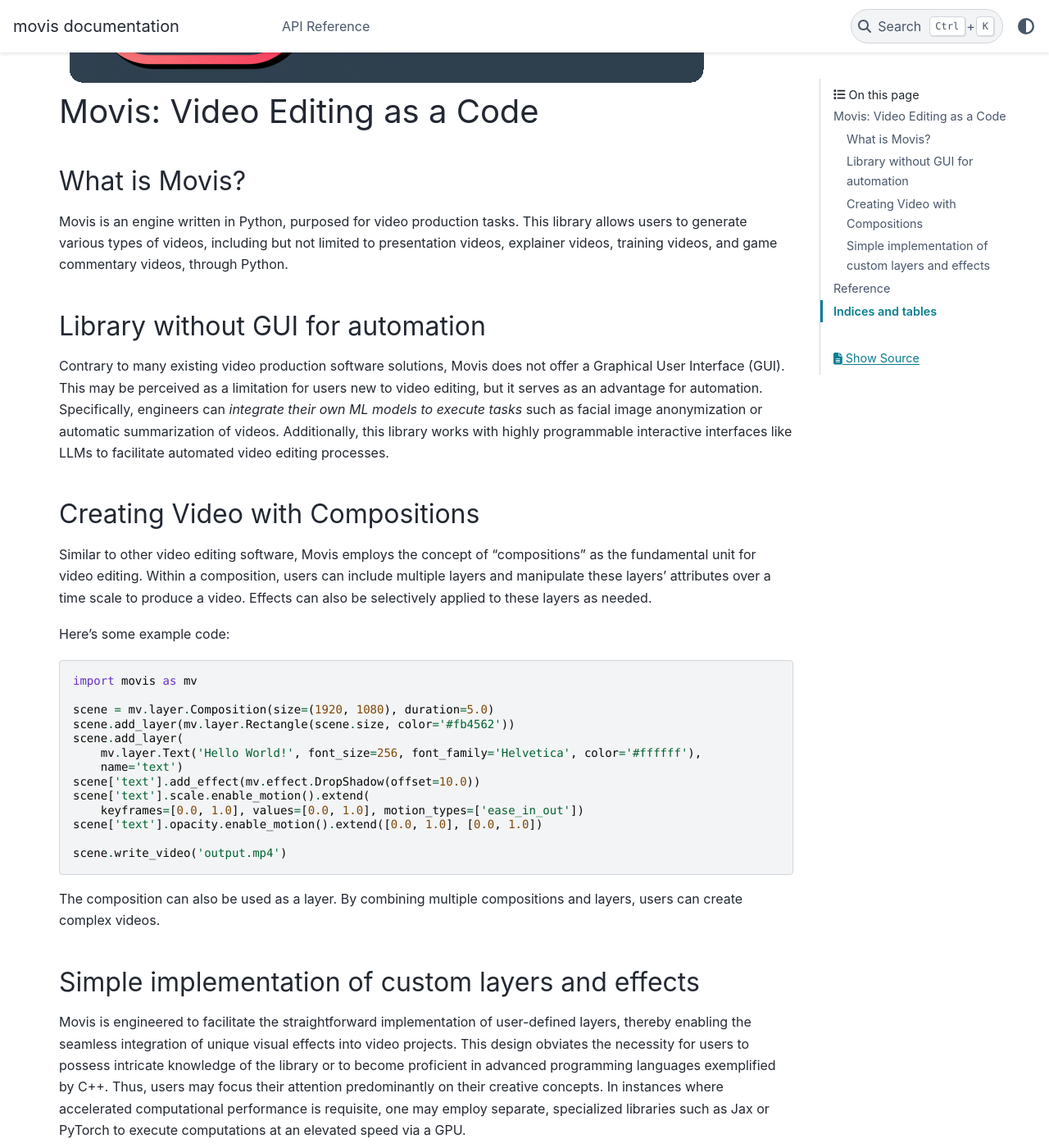
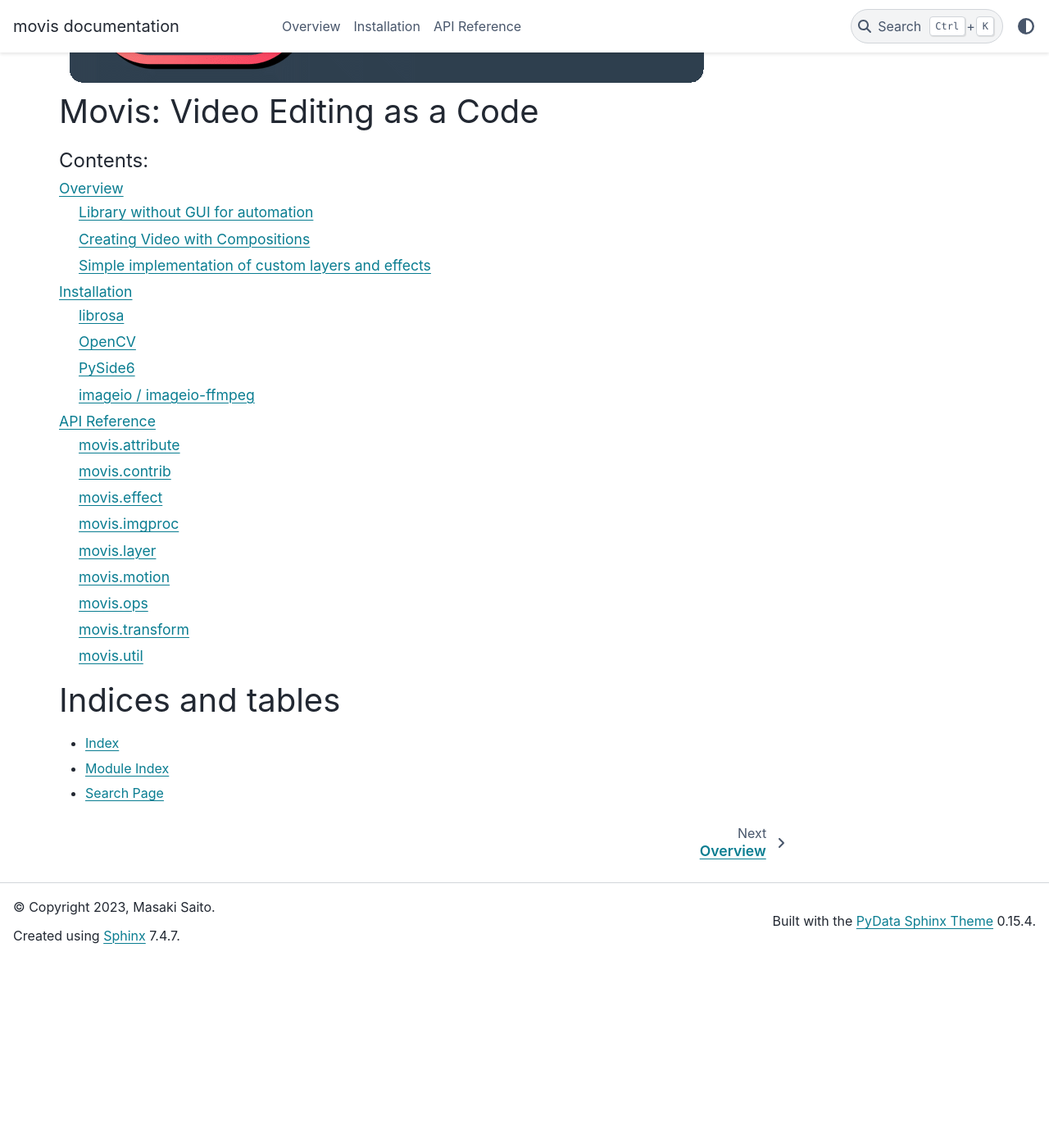
Before and after one commit to rezoo/movis, a Sphinx documentation site: the page built from docs/source/index.rst, in a window 1280 px wide and 1400 px high, scrolled down 310 px. Shown: the whole window at 82% size. Built offline with Sphinx 7.4.7 and the PyData theme 0.15.4, drawn with Linux system fonts in a browser that asks for light colours; after the commit the page ends 1480 px from its top, so only the background shows below that; some of the changed text lies outside the part shown.

Commit message:
Add install.rst

```diff
--- a/docs/source/index.rst
+++ b/docs/source/index.rst
@@ -1,149 +1,17 @@
+.. module:: movis
+
 .. image:: ../../images/movis_logo.png
 
 Movis: Video Editing as a Code
 =================================
 
-What is Movis?
----------------
-
-Movis is an engine written in Python, purposed for video production tasks.
-This library allows users to generate various types of videos,
-including but not limited to presentation videos, explainer videos,
-training videos, and game commentary videos, through Python.
-
-Library without GUI for automation
-----------------------------------
-
-Contrary to many existing video production software solutions,
-Movis does not offer a Graphical User Interface (GUI).
-This may be perceived as a limitation for users new to video editing,
-but it serves as an advantage for automation.
-Specifically, engineers can
-*integrate their own ML models to execute tasks* such as
-facial image anonymization or automatic summarization of videos.
-Additionally, this library works with highly programmable interactive
-interfaces like LLMs to facilitate automated video editing processes.
-
-Creating Video with Compositions
---------------------------------
-
-Similar to other video editing software,
-Movis employs the concept of "compositions" as the fundamental unit for video editing.
-Within a composition, users can include multiple layers and manipulate
-these layers' attributes over a time scale to produce a video.
-Effects can also be selectively applied to these layers as needed.
-
-Here's some example code:
-
-.. code-block:: python
-
-    import movis as mv
-
-    scene = mv.layer.Composition(size=(1920, 1080), duration=5.0)
-    scene.add_layer(mv.layer.Rectangle(scene.size, color='#fb4562'))
-    scene.add_layer(
-        mv.layer.Text('Hello World!', font_size=256, font_family='Helvetica', color='#ffffff'),
-        name='text')
-    scene['text'].add_effect(mv.effect.DropShadow(offset=10.0))
-    scene['text'].scale.enable_motion().extend(
-        keyframes=[0.0, 1.0], values=[0.0, 1.0], motion_types=['ease_in_out'])
-    scene['text'].opacity.enable_motion().extend([0.0, 1.0], [0.0, 1.0])
-
-    scene.write_video('output.mp4')
-
-The composition can also be used as a layer.
-By combining multiple compositions and layers, users can create complex videos.
-
-Simple implementation of custom layers and effects
----------------------------------------------------
-
-Movis is engineered to facilitate the straightforward implementation of user-defined layers,
-thereby enabling the seamless integration of unique visual effects into video projects.
-This design obviates the necessity for users to possess
-intricate knowledge of the library or to become proficient
-in advanced programming languages exemplified by C++.
-Thus, users may focus their attention predominantly on
-their creative concepts.
-In instances where accelerated computational performance is requisite,
-one may employ separate, specialized libraries such as
-Jax or PyTorch to execute computations at an elevated speed via a GPU.
-
-For example, to implement a user-defined layer, you only need to create a function that, given a time,
-returns an `np.ndarray` with a shape of `(H, W, 4)` and dtype of `np.uint8` in RGBA order, or returns `None`.
-
-.. code-block:: python
-
-    import numpy as np
-    import movis as mv
-
-    size = (640, 480)
-
-    def get_radial_gradient_image(time: float) -> np.ndarray:
-        if time < 0.:
-            return None
-        center = np.array([size[1] // 2, size[0] // 2])
-        radius = min(size)
-        inds = np.mgrid[:size[1], :size[0]] - center[:, None, None]
-        r = np.sqrt((inds ** 2).sum(axis=0))
-        p = 255 - (np.clip(r / radius, 0, 1) * 255).astype(np.uint8)
-        img = np.zeros((size[1], size[0], 4), dtype=np.uint8)
-        img[:, :, :3] = p[:, :, None]
-        img[:, :, 3] = 255
-        return img
-
-    scene = mv.layer.Composition(size, duration=5.0)
-    scene.add_layer(get_radial_gradient_image)
-    scene.write_video('output.mp4')
-
-If you want to specify the duration of a layer,
-the `duration` property is required. Movis also offers caching features
-to accelerate rendering. If you wish to speed up rendering for layers
-where the frame remains static, you can implement the `get_key(time: float)` method:
-
-.. code-block:: python
-
-    class RadialGradientLayer:
-        def __init__(self, size: tuple[int, int], duration: float):
-            self.size = size
-            self.duration = duration
-            self.center = np.array([size[1] // 2, size[0] // 2])
-
-        def get_key(self, time: float) -> Hashable:
-            # Returns 0 since the same image is always returned
-            return 0
-
-        def __call__(self, time: float) -> None | np.ndarray:
-            # ditto.
-
-Custom effects
-^^^^^^^^^^^^^^
-
-Effects for layers can also be implemented in a similar straightforward manner.
-
-.. code-block:: python
-
-    import cv2
-    import movis as mv
-    import numpy as np
-
-    def apply_gaussian_blur(prev_image: np.ndarray, time: float) -> np.ndarray:
-        return cv2.GaussianBlur(prev_image, (7, 7), -1)
-
-    scene = mv.layer.Composition(size=(1920, 1080), duration=5.0)
-    scene.add_layer(mv.layer.Rectangle(scene.size, color='#fb4562'))
-    scene.add_layer(
-        mv.layer.Text('Hello World!', font_size=256, font_family='Helvetica', color='#ffffff'),
-        name='text')
-    scene['text'].add_effect(apply_gaussian_blur)
-
-
-Reference
-===========
 
 .. toctree::
-   :maxdepth: 3
+   :maxdepth: 2
    :caption: Contents:
 
+   overview
+   install
    reference/index
 
 
--- a/requirements.txt
+++ b/requirements.txt
@@ -5,5 +5,5 @@
 imageio-ffmpeg>=0.4.8
 tqdm>=4.46.0
 diskcache>=5.6.1
-opencv-python>=4.8.0.76
+opencv-python>=4.8.0
 PySide6>=6.5.2
```
Also changed, not shown: docs/source/install.rst (added, +72 -0 lines), docs/source/overview.rst (added, +132 -0 lines).
